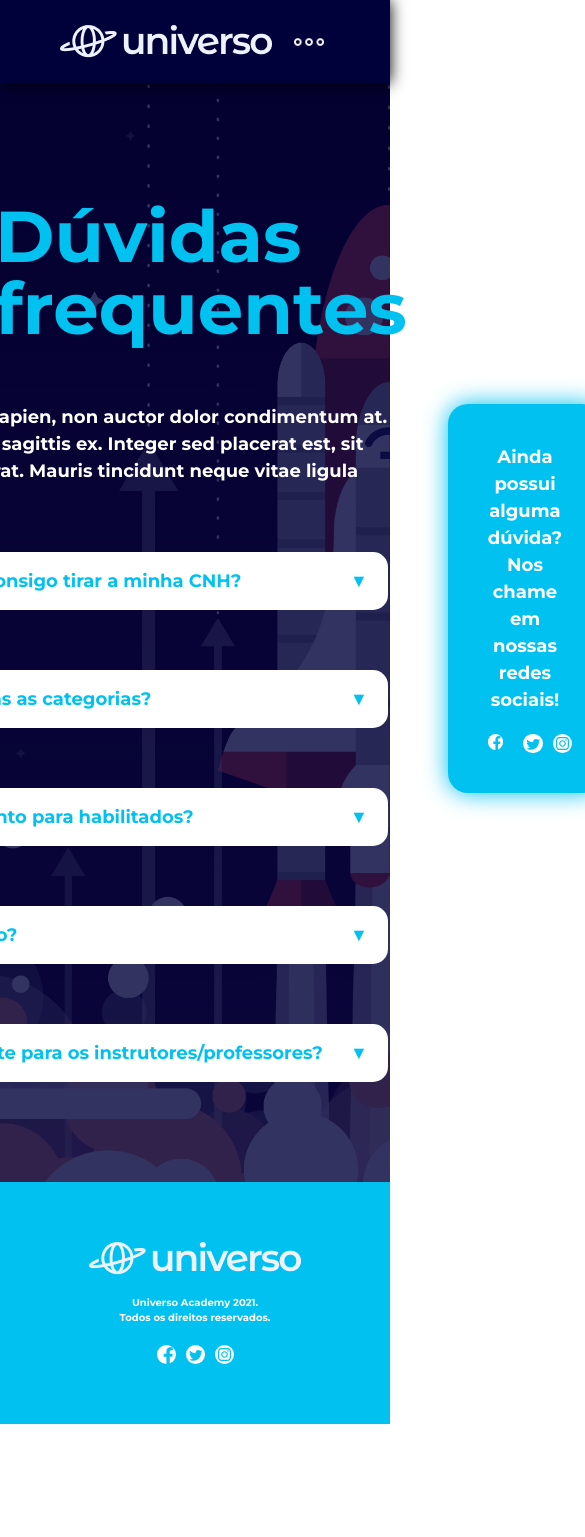
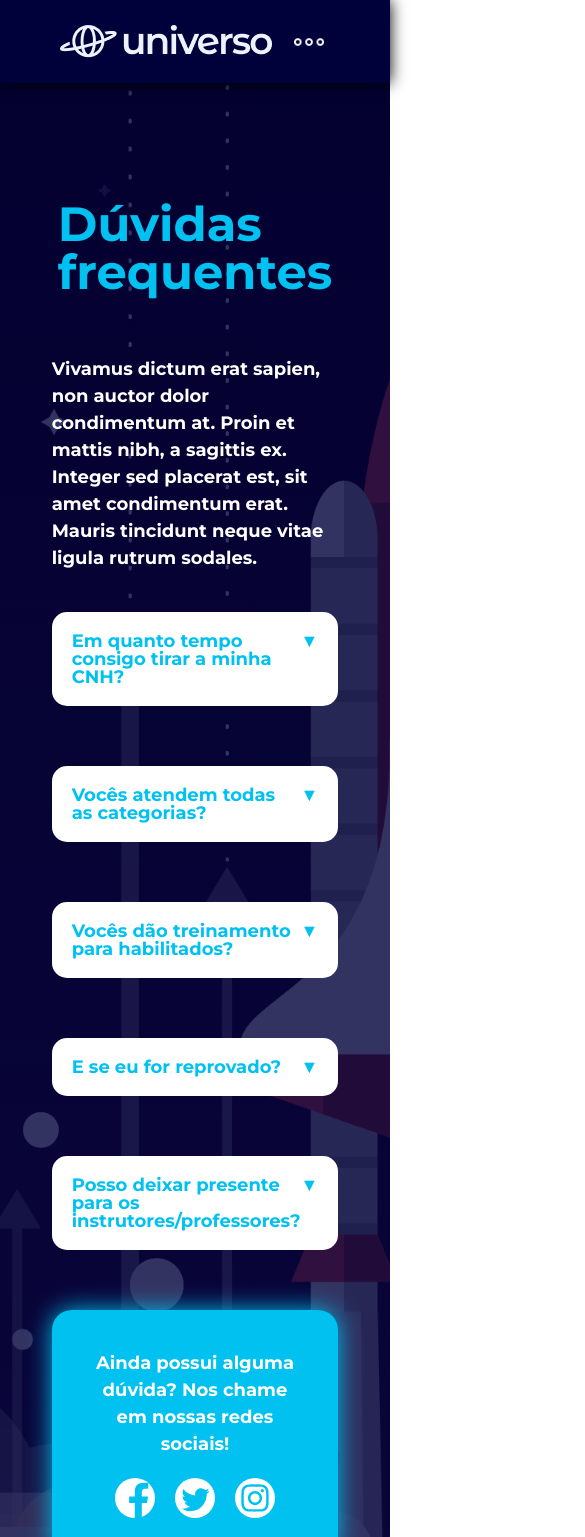
Before and after one commit to feliphepaz/universoAcademy, a React (Create React App) app: page /faq in a window 390 px wide. Shown: the top 1537 px of the page, 585 px wide, since content can reach past the window. Before the commit the page ends 1424 px from the top, so only its background shows below. Built offline with nearby package versions, Linux system fonts and the light colour scheme; the HTML template or start-up script is replaced by a standard one; a web font is replaced by a local one.

Commit message:
responsivo do faq e login feitos

```diff
--- a/src/Components/FAQ.css
+++ b/src/Components/FAQ.css
@@ -90,3 +90,24 @@
 .more-questions .social a + a img {
     margin-left: 10px;
 }
+
+@media (max-width: 1165px) {
+    .faq-display {
+        flex-direction: column;
+        margin-bottom: 100px;
+    }
+    .more-questions {
+        width: 100%;
+        margin-left: 0px;
+    }
+    .faq-ul {
+        margin-bottom: 0px;
+        width: 100%;
+    }
+}
+
+@media (max-width: 560px) {
+    .faq .container h2 {
+        font-size: var(--size48);
+    }
+}
--- a/src/Components/Login/Login.css
+++ b/src/Components/Login/Login.css
@@ -44,3 +44,24 @@
   font-size: var(--size12);
   text-decoration: underline;
 }
+
+@media (max-width: 1146px) {
+  .login {
+    flex-direction: column;
+  }
+  .bg-img {
+    display: none;
+  }
+  .login-content {
+    padding: 200px 0;
+  }
+}
+
+@media (max-width: 600px) {
+  .login-form {
+    width: 100%;
+  }
+  .login-content {
+    margin: 0 40px;
+  }
+}
```
